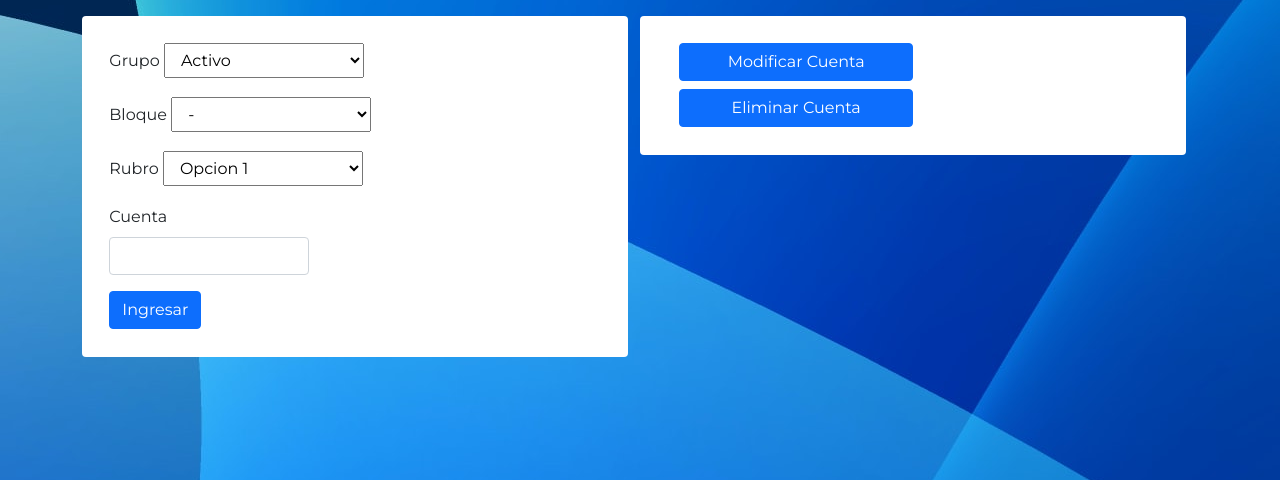
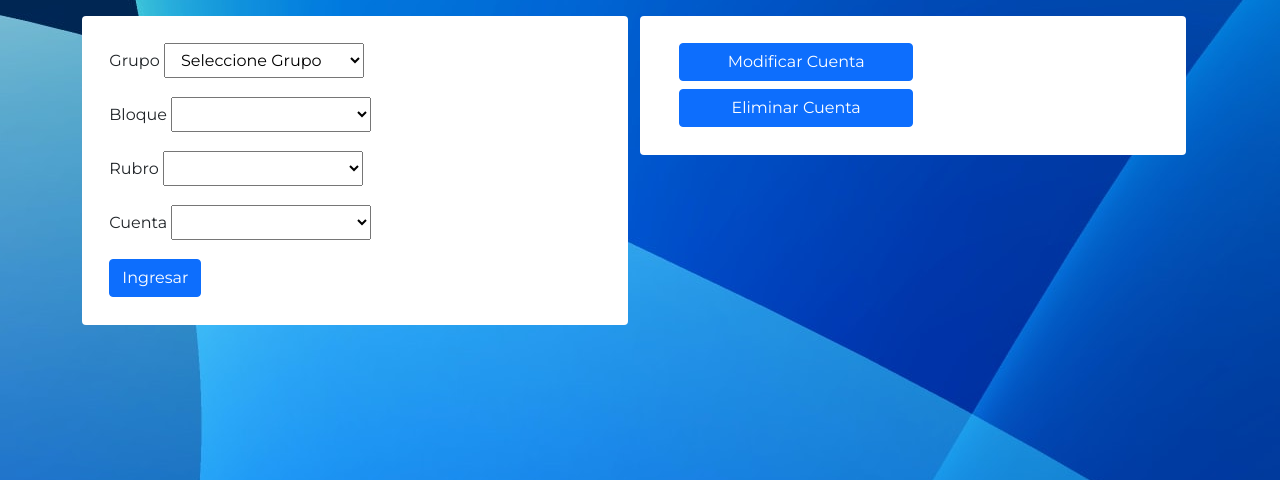
Before and after one commit to Lucasst97/economiaEmpresarial, a PHP site: page / in a window 1280 px wide. Shown: the part 83-563 px from the top of the page. Run offline with PHP 8.4, Linux system fonts and the light colour scheme; tables that the repository leaves empty or names only in its code hold one stand-in row (values such as "Sample post"); lists and menus that the app fills with data are empty.

Commit message:
agregué selección dinámica para grupo, bloque, rubro
agregué selección dinámica para grupo, bloque, rubro y cuenta

```diff
--- a/Economia/index.php
+++ b/Economia/index.php
@@ -38,6 +38,51 @@ include ("modelo/modelo.php")
     }
   </style>
   <title>Economia Empresarial</title>
+
+  <!-- <script language="javascript" src="js/jquery-3.6.0.min.js"></script> -->
+  <script src="https://code.jquery.com/jquery-latest.js"></script>
+  <script language="javascript">
+			$(document).ready(function(){
+				$("#option_grupo").change(function () {
+					//$('#cbx_localidad').find('option').remove().end().append('<option value="whatever"></option>').val('whatever');
+					$("#option_grupo option:selected").each(function () {
+						cod_grupo = $(this).val();
+            //console.log(cod_grupo);
+						$.post("modelo/getBloque.php", { cod_grupo: cod_grupo }, function(data){
+							$("#option_bloque").html(data);
+						});
+					});
+				})
+			});
+
+			$(document).ready(function(){
+				$("#option_bloque").change(function () {
+					$("#option_bloque option:selected").each(function () {
+						cod_bloque = $(this).val();
+            //console.log(cod_grupo, cod_bloque);
+            //console.log(cod_bloque);
+						$.post("modelo/getRubro.php", {cod_grupo: cod_grupo, cod_bloque: cod_bloque },  function(data){
+							$("#option_rubro").html(data);
+						} );
+					});
+				})
+			});
+
+      $(document).ready(function(){
+				$("#option_rubro").change(function () {
+					$("#option_rubro option:selected").each(function () {
+						cod_rubro = $(this).val();
+            console.log(cod_grupo, cod_bloque, cod_rubro);
+            //console.log(cod_bloque);
+						$.post("modelo/getCuenta.php", {cod_grupo: cod_grupo, cod_bloque: cod_bloque, cod_rubro: cod_rubro },  function(data){
+							$("#option_cuenta").html(data);
+						} );
+					});
+				})
+			});
+
+
+		</script>
 </head>
 
 <body>
@@ -50,7 +95,7 @@ include ("modelo/modelo.php")
       <button class="navbar-toggler" type="button" data-bs-toggle="collapse" data-bs-target="#navbarSupportedContent" aria-controls="navbarSupportedContent" aria-expanded="false" aria-label="Toggle navigation">
         <span class="navbar-toggler-icon"></span>
       </button>
-      <div class="collapse navbar-collapse position-absolute end-0" " id=" navbarSupportedContent">
+      <div class="collapse navbar-collapse position-absolute end-0"  id=" navbarSupportedContent">
         <ul class="navbar-nav me-auto mb-2 mb-lg-0 pull-xs-left">
           <li class="nav-item">
             <a class="nav-link active text-light menu-contable" style="padding-right: 30px" aria-current="page" href="#">Inicio</a>
@@ -104,41 +149,51 @@ include ("modelo/modelo.php")
             <!-- Formulario de insert para plan de cuenta -->
             <div class="col-lg-6">
               <form style="padding: 5%; background-color: white; width:100%;" method="post" action="modelo.php" class="rounded">
+
                 <div class="mb-3">
                   <label class="form-label">Grupo</label>
                   <!-- <input type="tetx" class="form-control" id="exampleInputEmail1" aria-describedby="emailHelp"> -->
-                  <select name="grupo_cuenta" id="" style="width: 200px; padding:.375rem .75rem">
-                    <option value="">Activo</option>
-                    <option value="">Pasivo</option>
-                    <option value="">Patrimonio Neto</option>
-                    <option value="">Resultados</option>
+                  <select name="option_grupo" id="option_grupo" style="width: 200px; padding:.375rem .75rem">
+                   <option>Seleccione Grupo</option>
+                    <?php
+                    $queryG = "select g.cod_grupo 'cod_grupo', g.nombre_grupo 'nombre_grupo' from grupo g";
+                    $rs = mysqli_query($conex, $queryG);
+
+                    while ($row = mysqli_fetch_assoc($rs)) {
+                        //echo $row['nombre_grupo'];
+                        echo '<option value="'.$row['cod_grupo'].'">'.$row['nombre_grupo'].'</option>';
+                    }
+                    ?>
                   </select>
                 </div>
+
                 <div class="mb-3">
                   <label class="form-label">Bloque</label>
-                  <select name="bloque_cuenta" id="" style="width: 200px; padding:.375rem .75rem">
-                    <option value=""> - </option>
-                    <option value="">Corriente</option>
-                    <option value="">No corriente</option>
-                    <option value="">Ordinario positivo</option>
-                    <option value="">Ordinario negativo</option>
-                    <option value="">Ordinario</option>
-                    <option value="">Extraordinario</option>
+                  <select name="option_bloque" id="option_bloque" style="width: 200px; padding:.375rem .75rem">
 
                   </select>
                 </div>
+
                 <div class="mb-3">
                   <label class="form-label">Rubro</label>
                   <!-- <input type="text" class="form-control" id="exampleInputPassword1"> -->
-                  <select name="rubro_cuenta" id="" style="width: 200px; padding:.375rem .75rem">
-                    <option value="">Opcion 1</option>
+                  <select name="option_rubro" id="option_rubro" style="width: 200px; padding:.375rem .75rem">
 
                   </select>
                 </div>
+
                 <div class="mb-3">
                   <label class="form-label">Cuenta</label>
+                  <!-- <input type="text" class="form-control" id="exampleInputPassword1"> -->
+                  <select name="option_cuenta" id="option_cuenta" style="width: 200px; padding:.375rem .75rem">
+
+                  </select>
+                </div>
+
+                <!-- <div class="mb-3">
+                  <label class="form-label">Cuenta</label>
                   <input type="text" name="cuenta" class="form-control" style="width: 200px; padding:.375rem .75rem" id="exampleInputPassword1">
-                </div>
+                </div> -->
 
                 <button type="submit" class="btn btn-primary">Ingresar</button>
               </form>
```
